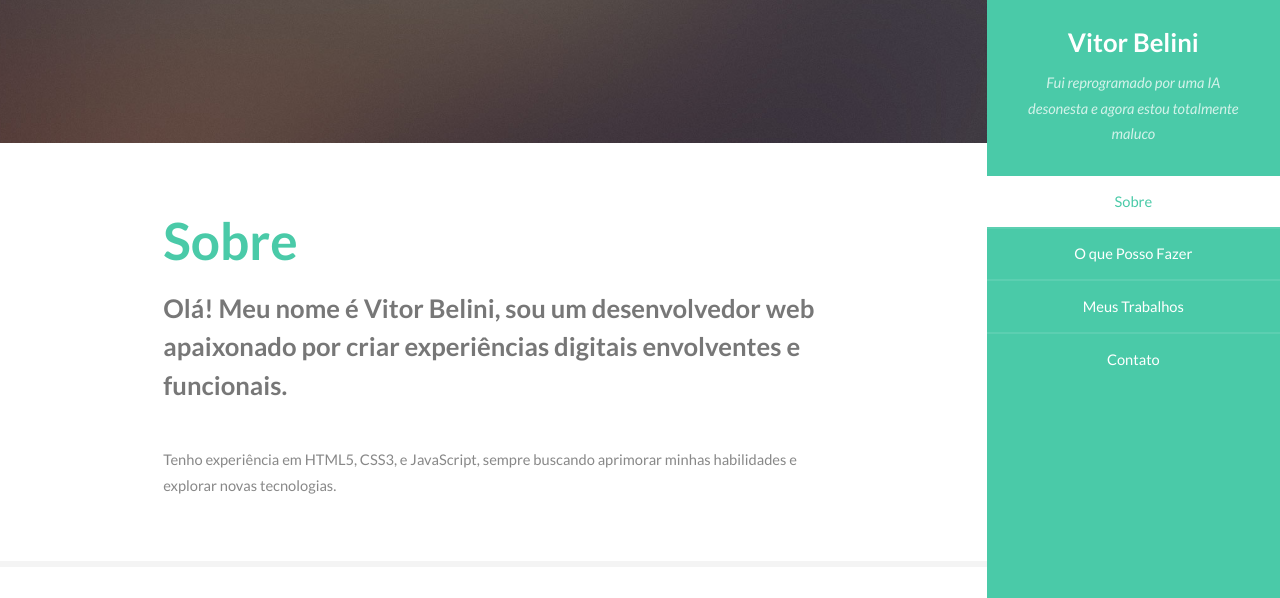
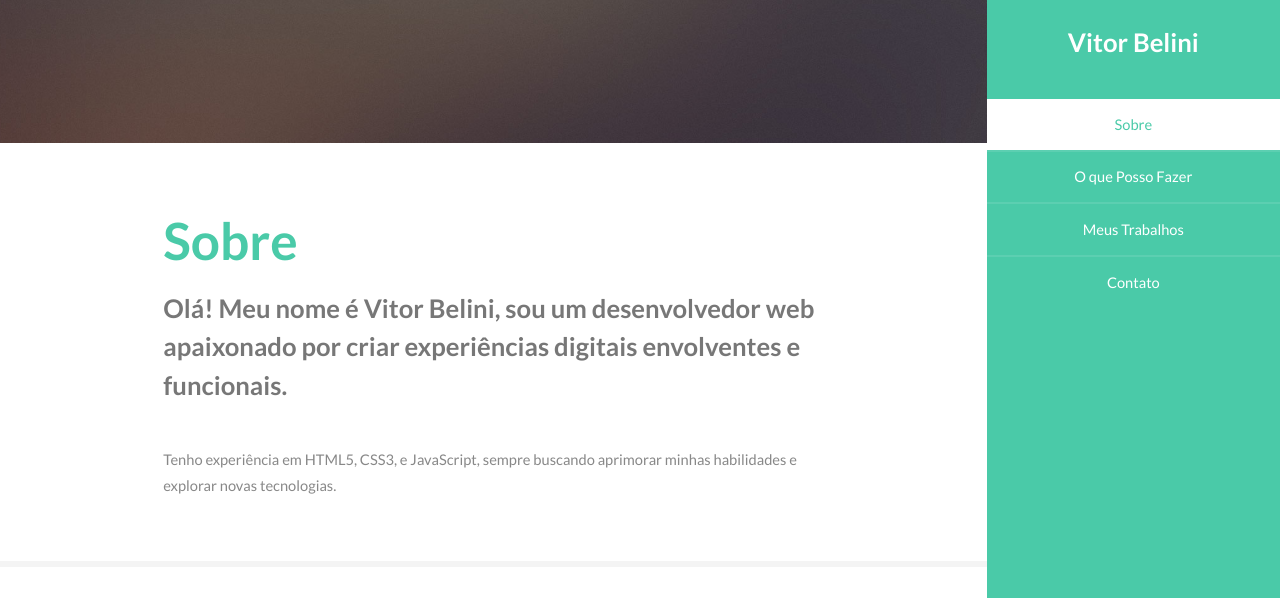
Before and after one commit to vwelintonbelini/blogprimarioprincipal, a plain HTML site: page index.html in a window 1280 px wide. Shown: the part 150-748 px from the top of the page. Drawn offline with Linux system fonts and the light colour scheme.

Commit message:
Update index.html

```diff
--- a/index.html
+++ b/index.html
@@ -12,7 +12,7 @@
 				<header>
 					<span class="image avatar"><img src="images/avatar.jpg" alt="" /></span>
 					<h1 id="logo"><a href="#">Vitor Belini</a></h1>
-					<p>Fui reprogramado por uma IA desonesta e agora estou totalmente maluco</p>
+					<p></p>
 				</header>
 				<nav id="nav">
 					<ul>
```
